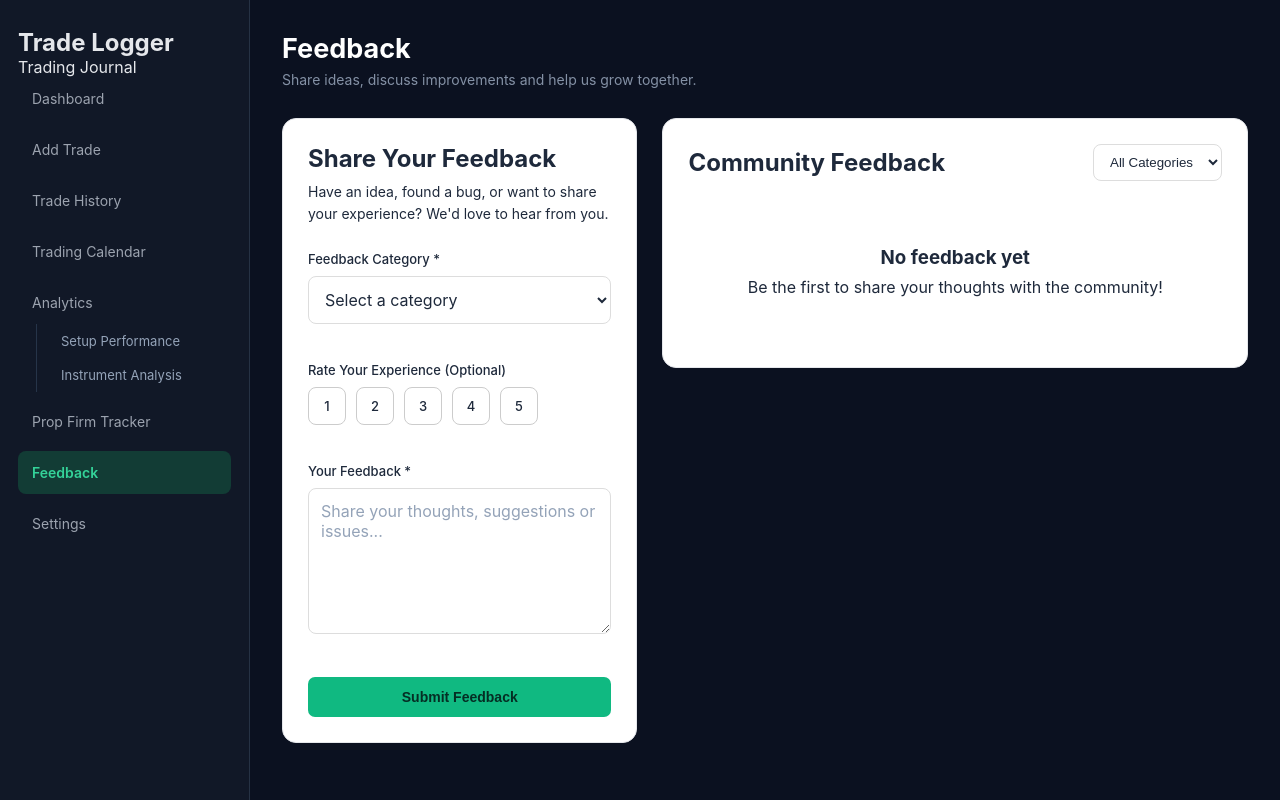
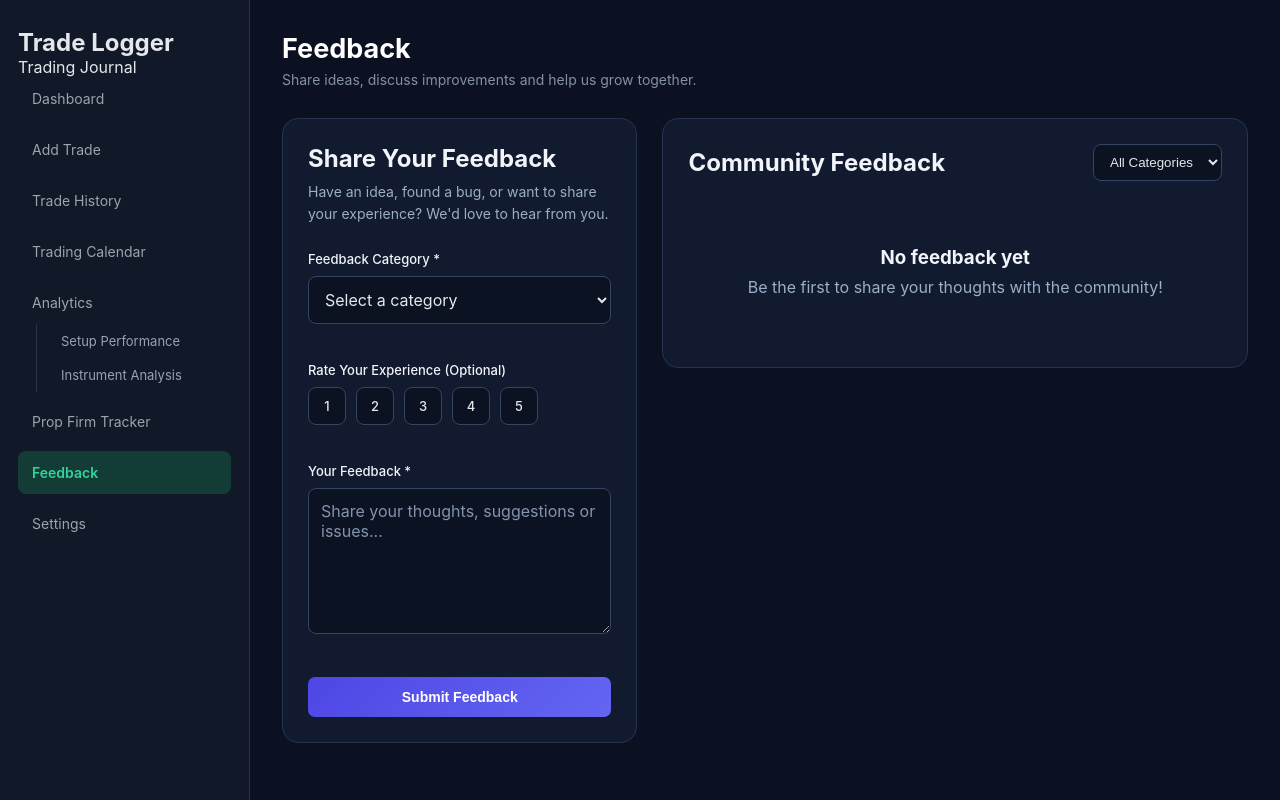
Before and after one commit to MayankSachan18/trade-logger, a Spring Boot app: page /feedback in a window 1280 px wide. Run offline with Spring Boot 4, Linux system fonts and the light colour scheme; the visitor is signed in with stand-in values (Sample User, id 1); data that the repository does not hold is empty; some of the project's set-up classes (security, data sources, template engines, error pages and the like) are left out, and stand-ins take their place.

Commit message:
Fix feedback page dark theme styling

```diff
--- a/src/main/resources/templates/feedback.html
+++ b/src/main/resources/templates/feedback.html
@@ -341,37 +341,113 @@
             }
         }
 
-        /* Improve text contrast inside white feedback cards */
+        /* ===== Feedback page dark theme ===== */
         .feedback-card {
-            color: #1e293b;
+            background: #111a2e !important;
+            color: #e5e7eb !important;
+            border: 1px solid #243451 !important;
+            border-radius: 16px;
         }
 
-        .feedback-card h1,
+        /* Headings and general text */
         .feedback-card h2,
         .feedback-card h3,
-        .feedback-card h4,
-        .feedback-card p,
         .feedback-card label,
-        .feedback-card span,
-        .feedback-card small,
-        .feedback-card .feedback-description {
-            color: #1e293b;
+        .feedback-card .author-name,
+        .feedback-card .post-message,
+        .feedback-card .replies-heading,
+        .feedback-card .reply-author,
+        .feedback-card .reply-message {
+            color: #f1f5f9 !important;
         }
 
-        .feedback-card .feedback-meta {
-            color: #64748b;
+        /* Description and timestamps */
+        .feedback-card .feedback-description,
+        .feedback-card .post-date,
+        .feedback-card .reply-date {
+            color: #9caec8 !important;
         }
 
+        /* Input fields and dropdowns */
+        .feedback-card select,
         .feedback-card textarea,
-        .feedback-card input,
-        .feedback-card select {
-            color: #1e293b;
-            background-color: #ffffff;
+        .feedback-card input {
+            background: #0b1222 !important;
+            color: #e5e7eb !important;
+            border: 1px solid #344563 !important;
         }
 
+        /* Placeholder text */
         .feedback-card textarea::placeholder,
         .feedback-card input::placeholder {
-            color: #94a3b8;
+            color: #8494ad !important;
+        }
+
+        /* Rating selection boxes */
+        .rating-option span {
+            background: #0b1222 !important;
+            color: #e5e7eb !important;
+            border-color: #344563 !important;
+        }
+
+        .rating-option input:checked + span {
+            background: rgba(99, 102, 241, 0.2) !important;
+            color: #818cf8 !important;
+            border-color: #6366f1 !important;
+        }
+
+        /* Feedback posts - individual dark cards */
+        .feedback-post {
+            background: #141e33 !important;
+            border: 1px solid #263653 !important;
+            border-radius: 14px !important;
+            padding: 18px !important;
+            margin-bottom: 14px !important;
+            border-bottom: 1px solid #263653 !important;
+        }
+
+        /* Reply section */
+        .replies-section {
+            border-left: 2px solid #344563 !important;
+        }
+
+        /* Category filter */
+        .feedback-filter {
+            background: #0b1222 !important;
+            color: #e5e7eb !important;
+            border: 1px solid #344563 !important;
+        }
+
+        /* Submit button - blue/purple theme */
+        .feedback-card .feedback-submit {
+            background: linear-gradient(135deg, #4f46e5, #6366f1) !important;
+            color: #ffffff !important;
+            border: none !important;
+        }
+
+        .feedback-card .feedback-submit:hover {
+            background: linear-gradient(135deg, #4338ca, #4f46e5) !important;
+        }
+
+        /* Reply button */
+        .reply-button {
+            background: #6366f1 !important;
+            color: #ffffff !important;
+        }
+
+        .reply-button:hover {
+            background: #4f46e5 !important;
+        }
+
+        /* Preserve gold ratings */
+        .post-rating {
+            color: #f59e0b !important;
+        }
+
+        /* Empty feed text */
+        .empty-feedback,
+        .empty-feedback p {
+            color: #9caec8 !important;
         }
     </style>
 </head>
```
